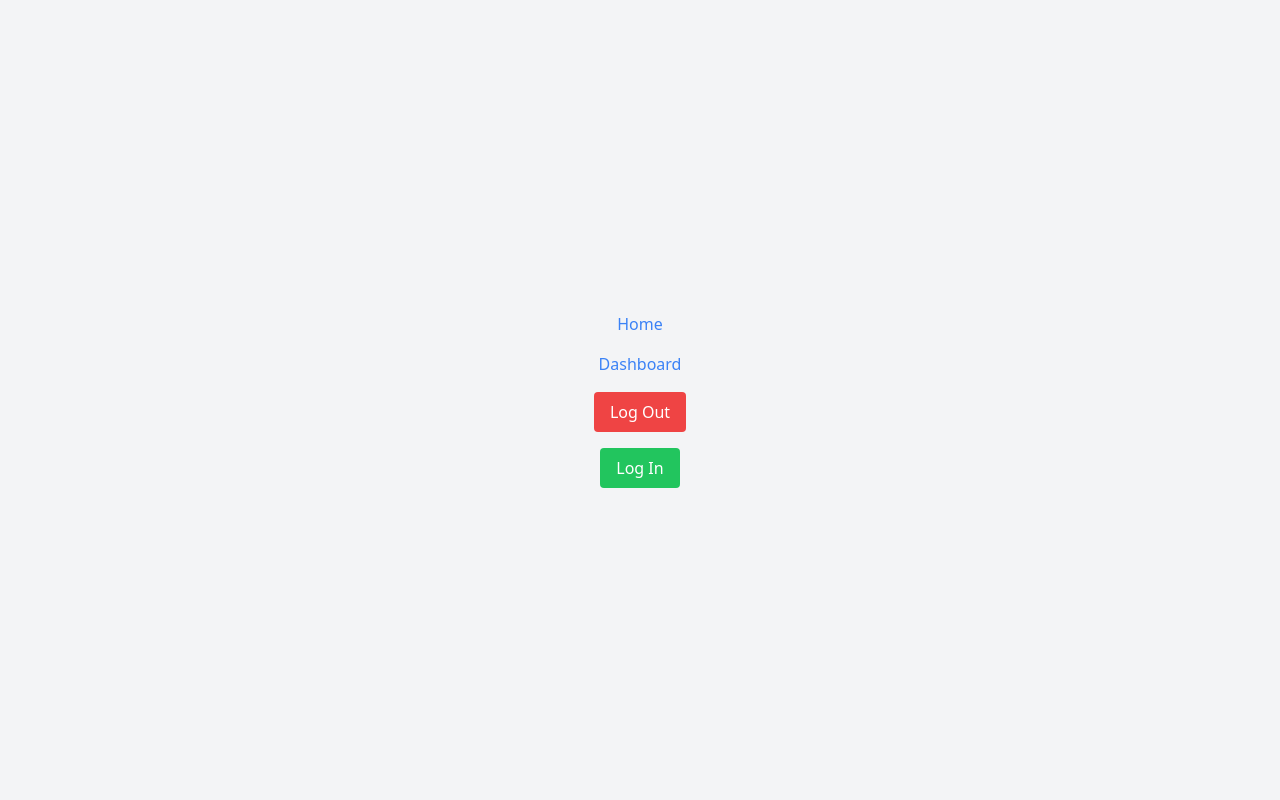
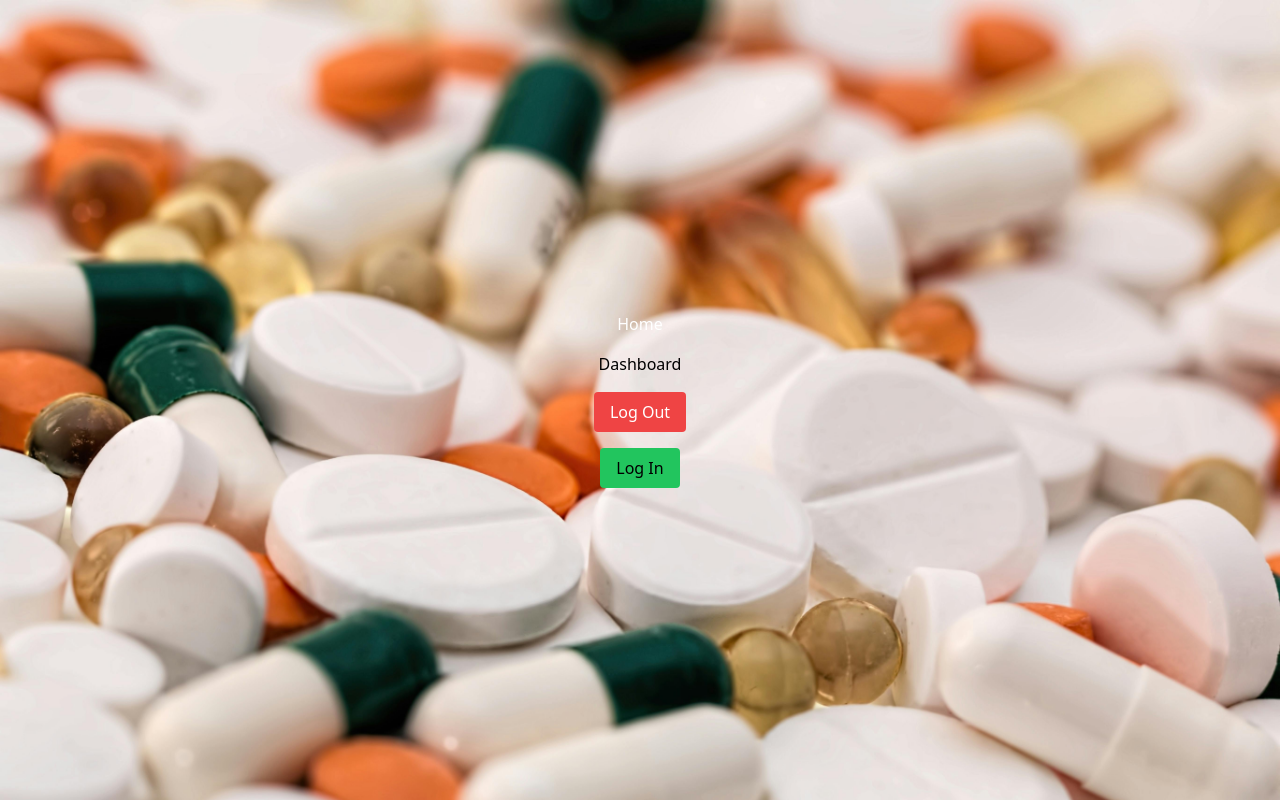
Before and after one commit to TesleemOla/medwauth, a Next.js app: page / in a window 1280 px wide. Built offline with nearby package versions, Linux system fonts and the light colour scheme.

Commit message:
updated homepage and types defs

```diff
--- a/app/page.tsx
+++ b/app/page.tsx
@@ -7,10 +7,10 @@ export default function Home() {
 
 
   return (
-    <div className="flex flex-col items-center justify-center min-h-screen bg-gray-100 p-4">
-      <Link href="/" className="text-blue-500 hover:text-blue-700 mb-4">Home
+    <div className="flex flex-col items-center justify-center min-h-screen bg-gray-100 p-4 bg-[url('/images/pharm1.jpg')]  bg-cover">
+      <Link href="/" className="text-white mb-4">Home
       </Link>
-      <Link href="/dashboard" className="text-blue-500 hover:text-blue-700 mb-4">Dashboard
+      <Link href="/dashboard" className="mb-4">Dashboard
       </Link>
       <button
         onClick={() => signOut()}
@@ -20,7 +20,7 @@ export default function Home() {
       </button>
       <button
         onClick={() => signIn()}
-        className="bg-green-500 text-white py-2 px-4 rounded hover:bg-green-700"
+        className="bg-green-500  py-2 px-4 rounded hover:scale-125"
       >
         Log In
       </button>
--- a/tailwind.config.ts
+++ b/tailwind.config.ts
@@ -12,6 +12,7 @@ const config: Config = {
         "gradient-radial": "radial-gradient(var(--tw-gradient-stops))",
         "gradient-conic":
           "conic-gradient(from 180deg at 50% 50%, var(--tw-gradient-stops))",
+
       },
     },
   },
```
Also changed, not shown: public/images/pharm1.jpg (added), public/images/pharm2.jpg (added).
